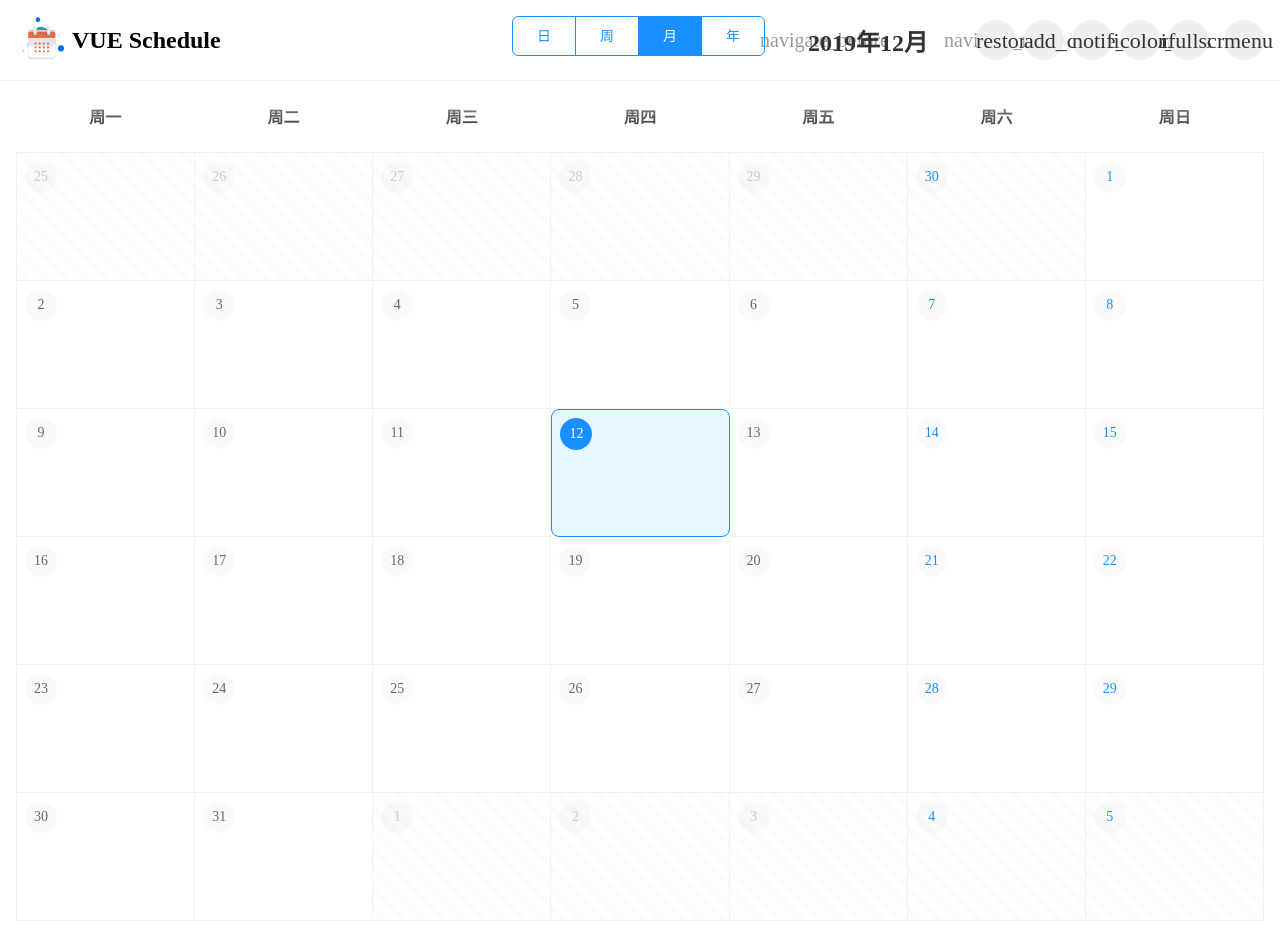
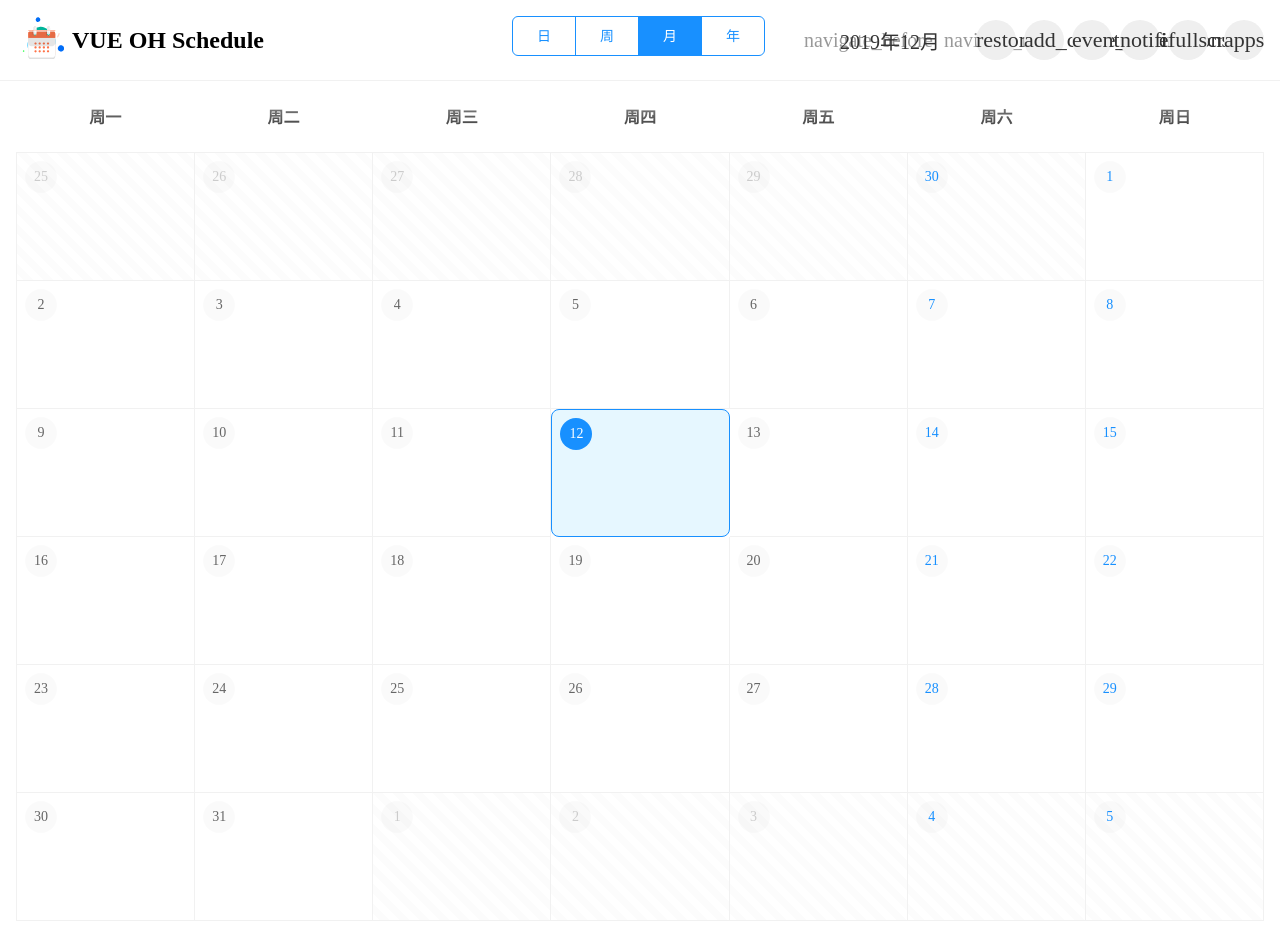
Before and after one commit to kansini/vue-schedule, a Vue app: page / in a window 1280 px wide. Built offline with nearby package versions, Linux system fonts and the light colour scheme; a web font is replaced by a local one.

Commit message:
adjust header

```diff
--- a/public/css/icon.css
+++ b/public/css/icon.css
@@ -20,7 +20,7 @@
 }
 .font-icons,
 .font-icons::before {
-	font-size: 24px;
+	font-size: 18px;
 	font-style: normal;
 	font-weight: normal;
 	line-height: 1;
--- a/src/components/kits/button/index.vue
+++ b/src/components/kits/button/index.vue
@@ -46,7 +46,7 @@
         position: relative;
         font-size: 14px;
         text-align: center;
-        padding: 0 16px;
+        padding: 0 24px;
         height: 40px;
         line-height: 40px;
         box-sizing: border-box;
@@ -63,7 +63,6 @@
     .circle {
         padding: 0;
         width: 40px;
-        line-height: 42px;
         border-radius: 20px;
 
         &::before {
@@ -73,7 +72,7 @@
         }
 
         &:hover {
-            transform: scale(1.2);
+            transform: scale(1.1);
             @include dropMenu_theme($dropMenu-color-theme1, $dropMenu-bg-theme1);
         }
     }
--- a/src/components/schedule/Header.vue
+++ b/src/components/schedule/Header.vue
@@ -4,7 +4,7 @@
             <div class="logo-icon">
                 <oh-animation id="icon-calendar" renderer="canvas"></oh-animation>
             </div>
-            <h2>VUE Schedule</h2>
+            <h2>VUE OH Schedule</h2>
         </div>
         <div class="schedule-header-center">
             <div class="toggle-view-tab">
@@ -19,12 +19,12 @@
         <div class="schedule-header-item">
             <div class="toggleDate" v-if="currentViewIndex === 0">
                 <div class="btn-prev" @click="handlePrevDay"></div>
-                <div class="current-date">{{this.time.year}}年{{this.time.month+1}}月{{this.time.day}}号</div>
+                <div class="current-date">{{this.time.year}}年{{this.time.month+1}}月{{this.time.day}}</div>
                 <div class="btn-next" @click="handleNextDay"></div>
             </div>
             <div class="toggleDate" v-if="currentViewIndex === 1">
                 <div class="btn-prev" @click="handlePrevWeek"></div>
-                <div class="current-date">{{this.time.month+1}}月{{this.time.day}}号</div>
+                <div class="current-date">{{this.time.month+1}}月{{this.time.day}}</div>
                 <div class="btn-next" @click="handleNextWeek"></div>
             </div>
             <div class="toggleDate" v-if="currentViewIndex === 2">
@@ -43,29 +43,30 @@
             <el-tooltip class="item" effect="dark" content="新增日志">
                 <oh-button icon="add_circle_outline" circle @click="addSchedule"></oh-button>
             </el-tooltip>
+            <el-tooltip class="item" effect="dark" content="日志列表">
+                <oh-button icon="event_note" circle @click="addSchedule"></oh-button>
+            </el-tooltip>
+
             <el-tooltip class="item" effect="dark" content="提醒">
                 <oh-button :icon="notify?'notifications_active':'notifications'" circle :class="{notify:notify}"
                            @click="notify = !notify"></oh-button>
-            </el-tooltip>
-            <el-tooltip class="item" effect="dark" content="更换主题" placement="top">
-                <oh-button icon="color_lens" circle @click="showTheme(true)"></oh-button>
             </el-tooltip>
             <el-tooltip class="item" effect="dark" content="全屏" placement="top">
                 <oh-button :icon="fullscreenIcon" circle @click="toggleFullscreen"></oh-button>
             </el-tooltip>
             <el-dropdown trigger="click">
-                <oh-button icon="menu" circle></oh-button>
+                <oh-button icon="apps" circle></oh-button>
                 <el-dropdown-menu slot="dropdown">
-                    <el-dropdown-item>
-                        <i class="el-icon-setting"></i>
-                        设置
+                    <el-dropdown-item @click.native="showTheme(true)">
+                        <i class="font-icons">palette</i>
+                        主题
                     </el-dropdown-item>
                     <el-dropdown-item>
-                        <i class="el-icon-printer"></i>
+                        <i class="font-icons">print</i>
                         打印
                     </el-dropdown-item>
                     <el-dropdown-item divided>
-                        <i class="el-icon-help"></i>
+                        <i class="font-icons">help</i>
                         帮助
                     </el-dropdown-item>
                 </el-dropdown-menu>
@@ -366,10 +367,10 @@
 
 
         .current-date {
-            font-size: 24px;
+            font-size: 20px;
             color: #333;
-            font-weight: bold;
-            margin: 0 16px;
+            //font-weight: bold;
+            margin: 0 4px;
         }
 
         .schedule-today {
--- a/src/components/schedule/YearView.vue
+++ b/src/components/schedule/YearView.vue
@@ -82,7 +82,7 @@
 
             .schedule-year-list-item {
                 width: calc(100% / 4);
-                padding: 0 16px;
+                padding: 0 24px;
                 box-sizing: border-box;
                 border-radius: 0px;
                 transition: all ease .6s;
--- a/src/components/schedule/index.vue
+++ b/src/components/schedule/index.vue
@@ -9,7 +9,7 @@
                 <yearView v-if="currentViewIndex == 3" :key="currentViewIndex"></yearView>
             </transition-group>
         </div>
-        <el-dialog title="新增日志" :visible.sync="dialogAddSchedule">
+        <el-dialog :visible.sync="dialogAddSchedule">
             <div slot="footer" class="dialog-footer">
                 <el-button @click="dialogAddSchedule = false">取 消</el-button>
                 <el-button type="primary" @click="dialogAddSchedule = false">确 定</el-button>
```
